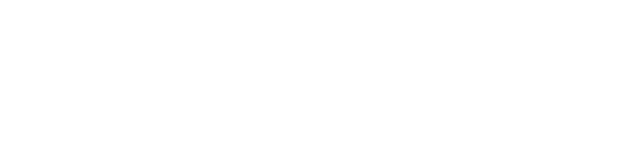
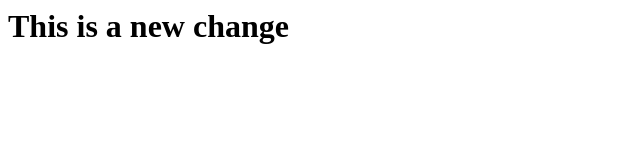
Before and after one commit to Nishant-sahu/persi_git, a plain HTML site: page index.html in a window 1280 px wide. Shown: the whole page, without its empty margins (0-640 px from the left). Drawn offline with Linux system fonts and the light colour scheme.

Commit message:
Update index.html

```diff
--- a/index.html
+++ b/index.html
@@ -1,4 +1,6 @@
 <html>
   <head></head>
-  <body></body>
+  <body>
+    <h1>This is a new change</h1>
+  </body>
 </html>
```
